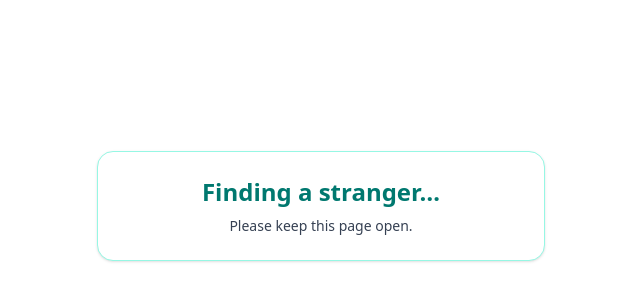
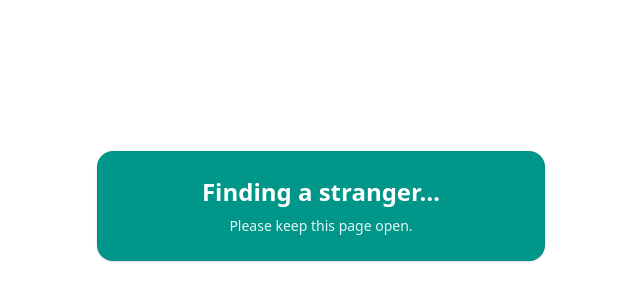
Before and after one commit to kenjoalforque-beep/hi-stranger-davao, a Next.js app: page /wait in a window 1280 px wide. Shown: the part 194-494 px from the top of the page, without its empty margins (319-959 px from the left). Built offline with nearby package versions, Linux system fonts and the light colour scheme.

Commit message:
Make waiting screen card turquoise

```diff
--- a/app/wait/page.tsx
+++ b/app/wait/page.tsx
@@ -36,11 +36,11 @@ function WaitInner() {
 
   return (
     <main className="min-h-screen bg-white flex items-center justify-center p-6">
-      <div className="w-full max-w-md rounded-2xl border border-teal-200 bg-white p-6 shadow-sm text-center">
-        <h1 className="text-2xl font-semibold text-teal-700">
+      <div className="w-full max-w-md rounded-2xl border border-teal-700/30 bg-teal-600 p-6 shadow-sm text-center">
+        <h1 className="text-2xl font-semibold text-white">
           Finding a stranger…
         </h1>
-        <p className="mt-2 text-sm text-gray-700">
+        <p className="mt-2 text-sm text-white/90">
           Please keep this page open.
         </p>
       </div>
```
